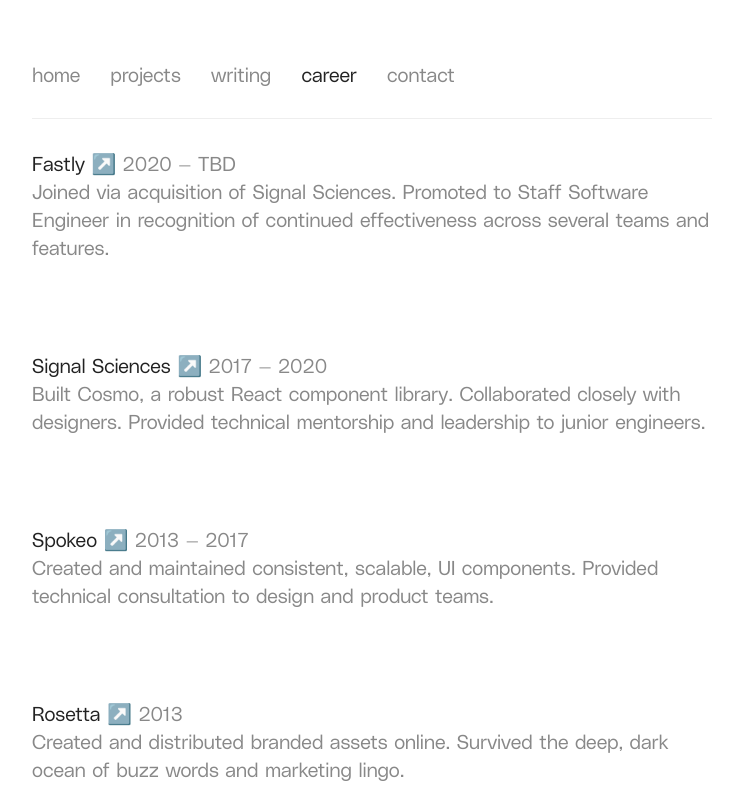
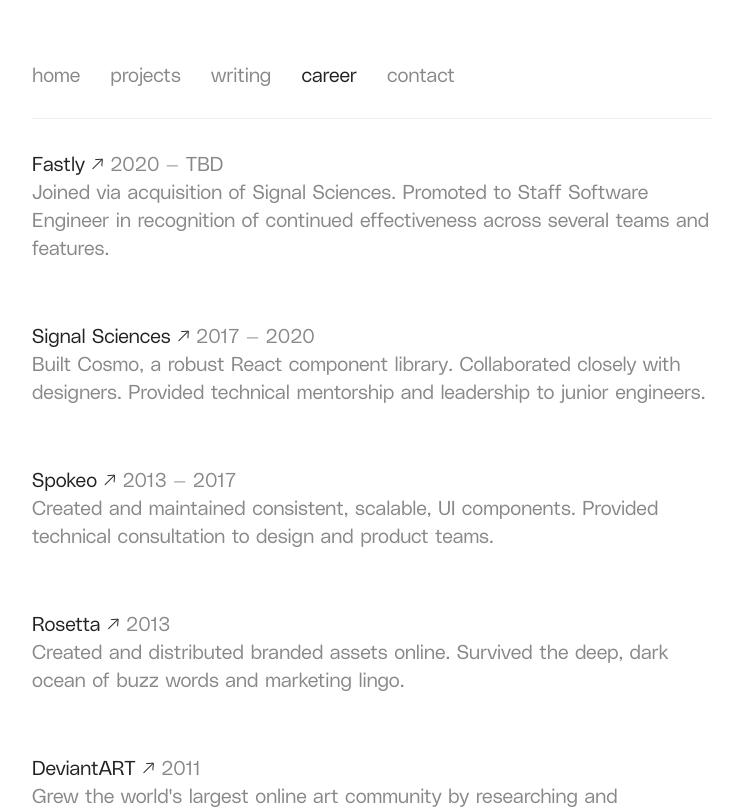
Before and after one commit to alitorbati/portfolio, a Next.js app: page /career in a window 1280 px wide. Shown: the top 809 px of the page, without its empty margins (268-1007 px from the left). Built offline with nearby package versions, Linux system fonts and the light colour scheme.

Commit message:
further writing

```diff
--- a/pages/_app.js
+++ b/pages/_app.js
@@ -45,15 +45,17 @@
     }
   }, []);
 
-  const initialTheme =
-    typeof window !== "undefined" &&
+  const [theme, setTheme] = React.useState(dark);
+
+  // initialize theme
+  React.useEffect(() => {
     window.matchMedia &&
     window.matchMedia("(prefers-color-scheme: dark)").matches
-      ? dark
-      : light;
+      ? setTheme(dark)
+      : setTheme(light);
+  }, []);
 
-  const [theme, setTheme] = React.useState(initialTheme);
-
+  // change theme when device theme changes
   React.useEffect(() => {
     window
       .matchMedia("(prefers-color-scheme: dark)")
--- a/pages/career.js
+++ b/pages/career.js
@@ -96,7 +96,7 @@
 
 const Career = (props) => {
   return (
-    <Flexbox flexDirection="column" gap="4">
+    <Flexbox flexDirection="column" gap="3">
       {jobs.map((job, index) => {
         if (!job.isVisible) return null;
         const startYear = job.start.split("/")[0];
--- a/pages/index.js
+++ b/pages/index.js
@@ -5,7 +5,7 @@
   return (
     <Box>
       <Text>Ali Torbati</Text>
-      <Box marginBottom={2} />
+      <Box />
       <Text color="accent">
         My professional focus is on UI Engineering. This discipline is
         expressive, nuanced and complex. It requires both deep and broad
--- a/pages/projects/[slug].js
+++ b/pages/projects/[slug].js
@@ -14,7 +14,7 @@
         External documentation
       </a>
       <Box marginBottom="3" />
-      <div dangerouslySetInnerHTML={{ __html: marked(content) }}></div>
+      <div dangerouslySetInnerHTML={{ __html: marked(content) }}></div>■
     </Box>
   );
 };
--- a/pages/projects/index.js
+++ b/pages/projects/index.js
@@ -11,7 +11,7 @@
   const { posts } = props;
 
   return (
-    <Flexbox flexDirection="column" gap="4">
+    <Flexbox flexDirection="column" gap="3">
       {posts.map((post) => {
         const href = `/projects/${post.slug}`;
         return (
--- a/pages/writing.js
+++ b/pages/writing.js
@@ -27,7 +27,7 @@
 
 const Writing = () => {
   return (
-    <Flexbox flexDirection="column" gap="4">
+    <Flexbox flexDirection="column" gap="3">
       {articles.map((article, index) => {
         return (
           <Flexbox flexDirection="column" gap="0" key={index}>
--- a/styles/GlobalStyle.js
+++ b/styles/GlobalStyle.js
@@ -49,13 +49,14 @@
   }
 `;
 
+const fontFallback = `-apple-system, BlinkMacSystemFont, "Segoe UI", Roboto, Helvetica, Arial, sans-serif, "Apple Color Emoji", "Segoe UI Emoji", "Segoe UI Symbol"`;
+
 const global = css({
   "*": {
     boxSizing: "border-box",
   },
   html: {
-    fontFamily:
-      'Portfolio Body, -apple-system, BlinkMacSystemFont, "Segoe UI", Roboto, Helvetica, Arial, sans-serif, "Apple Color Emoji", "Segoe UI Emoji", "Segoe UI Symbol"',
+    fontFamily: `Portfolio Body, ${fontFallback}`,
     fontSize: ["20px"],
     fontWeight: ["300"],
     backgroundColor: "background",
@@ -83,11 +84,10 @@
     [href^="#"],
     [href^="/"]:not([href^="//"]),
   )):after`]: {
-    content: "' ↗️'",
+    content: "' ↗'",
   },
   h1: {
-    fontFamily:
-      'Portfolio Headline, Portfolio Body, -apple-system, BlinkMacSystemFont, "Segoe UI", Roboto, Helvetica, Arial, sans-serif, "Apple Color Emoji", "Segoe UI Emoji", "Segoe UI Symbol"',
+    fontFamily: `Portfolio Headline, Portfolio Body, ${fontFallback}`,
     fontWeight: "bold",
     fontSize: 4,
     marginBottom: 3,
@@ -102,13 +102,26 @@
     borderBottom: 0,
   },
   h3: {
-    fontSize: 1,
-    fontWeight: 400,
+    // fontSize: 1,
+    fontWeight: 600,
     marginBottom: 3,
   },
   p: {
     marginBottom: 3,
     color: "accent",
+  },
+  code: {
+    fontFamily: `Portfolio Monospace, Portfolio Body, ${fontFallback}`,
+    fontSize: "80%",
+    backgroundColor: "hint",
+    borderRadius: "5px",
+    paddingX: 1,
+  },
+  blockquote: {
+    borderLeft: 1,
+    paddingLeft: 3,
+    fontStyle: "italic",
+    fontWeight: 400,
   },
   ul: {
     marginBottom: 3,
```
Also changed, not shown: posts/projects/heirs-entertainment.md (+3 -3 lines), posts/projects/nevada-museum-of-art.md (+22 -6 lines), 1 other file (tests, documents, lock files or other folders).
